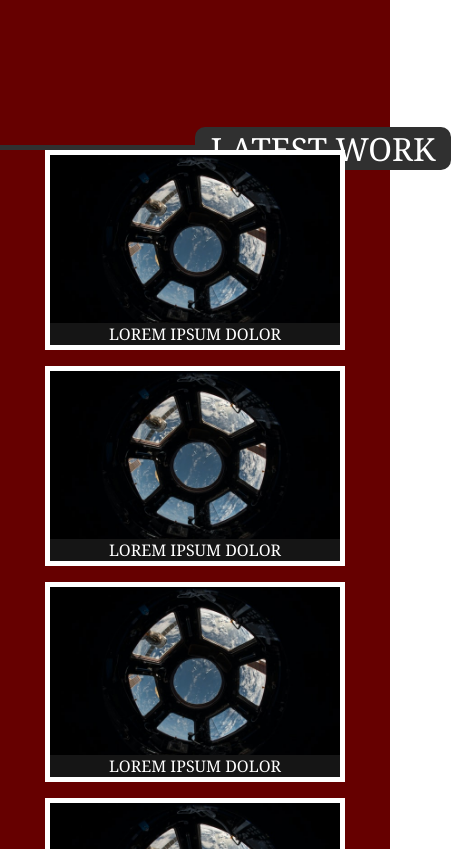
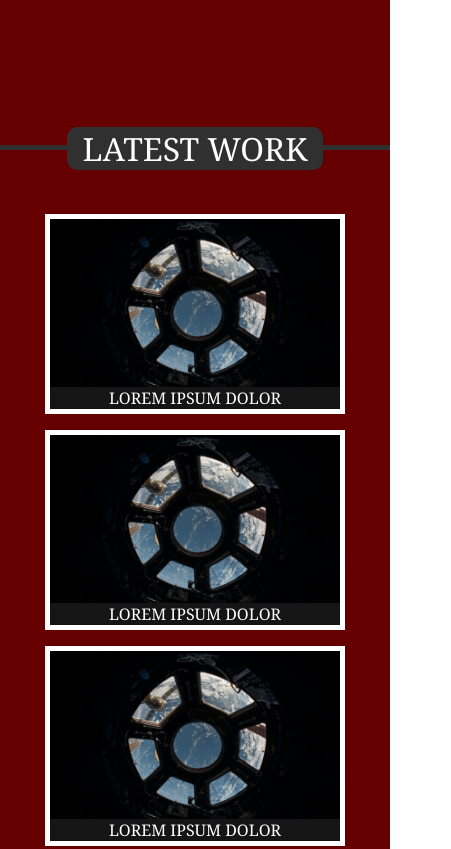
Before and after one commit to TapasSingha/PSD_Template_projects, a plain HTML site: page Modernist/index.html in a window 390 px wide. Shown: the part 900-1749 px from the top of the page, 451 px wide, since content can reach past the window. Drawn offline with Linux system fonts and the light colour scheme.

Commit message:
Made the #boards flexible

```diff
--- a/Modernist/index.html
+++ b/Modernist/index.html
@@ -10,8 +10,8 @@
         GitHub page- https://github.com/TapasSingha/PSD_Template_projects/tree/main/Modernist
 
         CodePen link- https://codepen.io/TapasSingha/pen/eYRyXoP?editors=1100
+        */
 
-        */
         /*COMMON/UNIVERSAL*/
 
         body{
@@ -19,7 +19,7 @@
             background-color:white;
             color:white;
             max-width:960px;
-            /*I hadmade a huge problem out of this. Since I had used width instead of max-width, the width of the latest-work section as well as the others always stayed at this width size. So it had scrollbar and the image-board content didn't pour into next lines as it had extra space to the right side.*/
+
             margin:0 auto;
             box-sizing:border-box;
             border-top:5px solid #76c38f;
@@ -30,6 +30,7 @@
         img{
             max-width:100%;
         }
+
         /*PRIMARY*/
         header{
             min-height:90px;
@@ -59,10 +60,22 @@
             text-align: center;
             position:relative;
         }
+        @media all and (max-width:900px){
+            #latest-work{
+                padding-bottom:4rem;
+            }
+        }
+        @media all and (max-width:600px){
+            #latest-work{
+                flex-direction:column;
+                justify-content:flex-start;
+
+            }
+        }
         #latest-work > h2{
             background-color:#303030;
             display:inline-block;
-            position:absolute;
+            position:relative;
             top:-50px;
             width:256px;
             font-size:32px;
@@ -87,14 +100,15 @@
         }
 
 
-
-
         #boards{
+            margin-top:-2rem;
             display:flex;
             flex-wrap:wrap;
             gap:1rem;
-            justify-content:space-around;
+            justify-content:space-evenly;
+            align-content:flex-start;
         }
+
         #boards .image-board-content{
             position:relative;
             height:190px;
```
